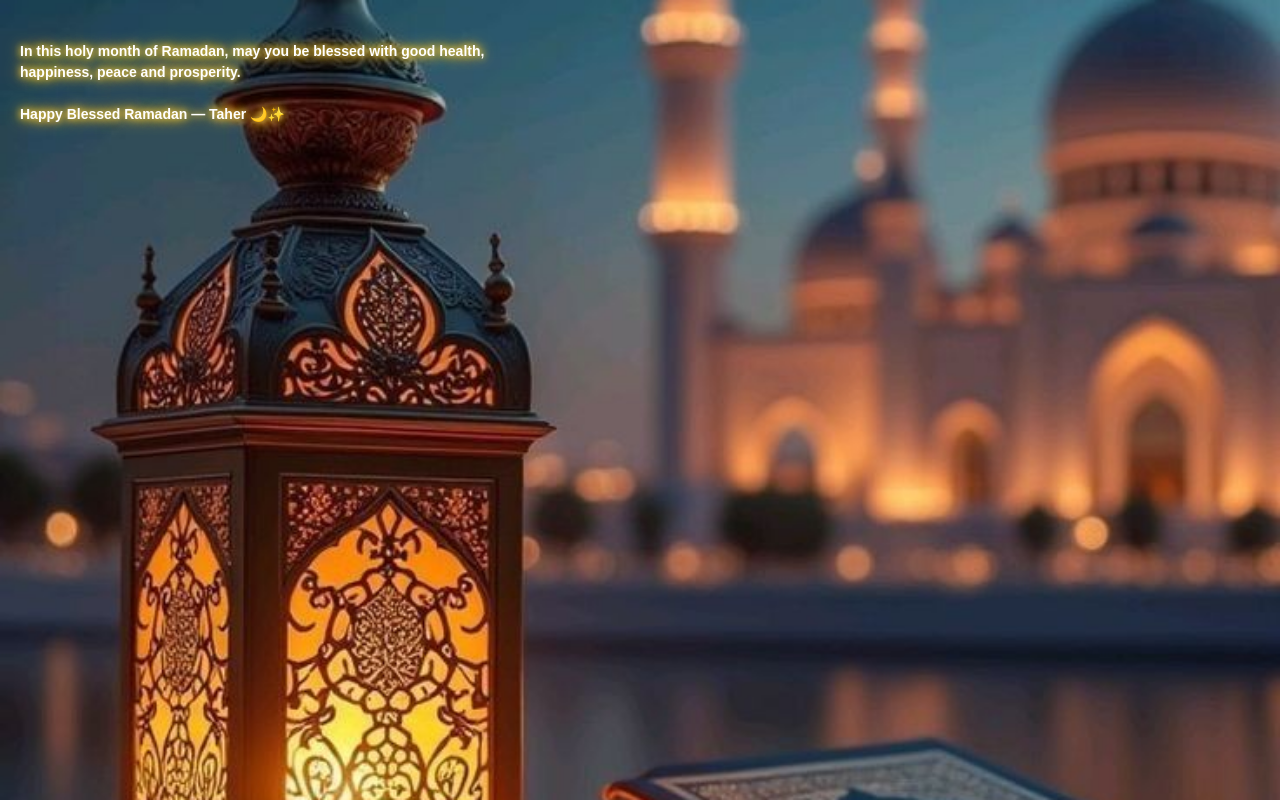
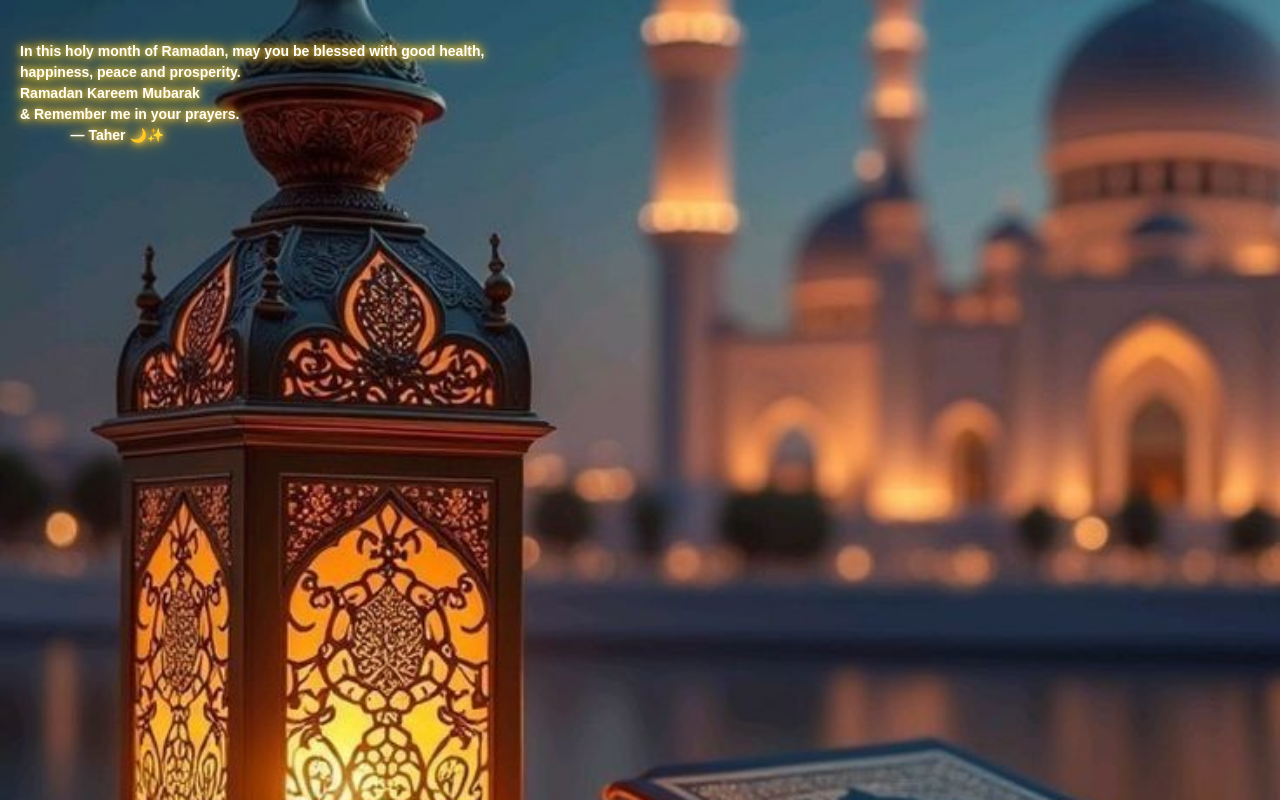
Before and after one commit to AjjuParvez/Ramadan-wishes, a plain HTML site: page index.html in a window 1280 px wide. Drawn offline with Linux system fonts and the light colour scheme.

Commit message:
Update index.html

```diff
--- a/index.html
+++ b/index.html
@@ -42,8 +42,9 @@
 <div class="wish-text">
 In this holy month of Ramadan, may you be blessed with good health,
 happiness, peace and prosperity.
-
-Happy Blessed Ramadan — Taher 🌙✨
+Ramadan Kareem Mubarak
+& Remember me in your prayers.
+             — Taher 🌙✨
 </div>
 
 </body>
```
